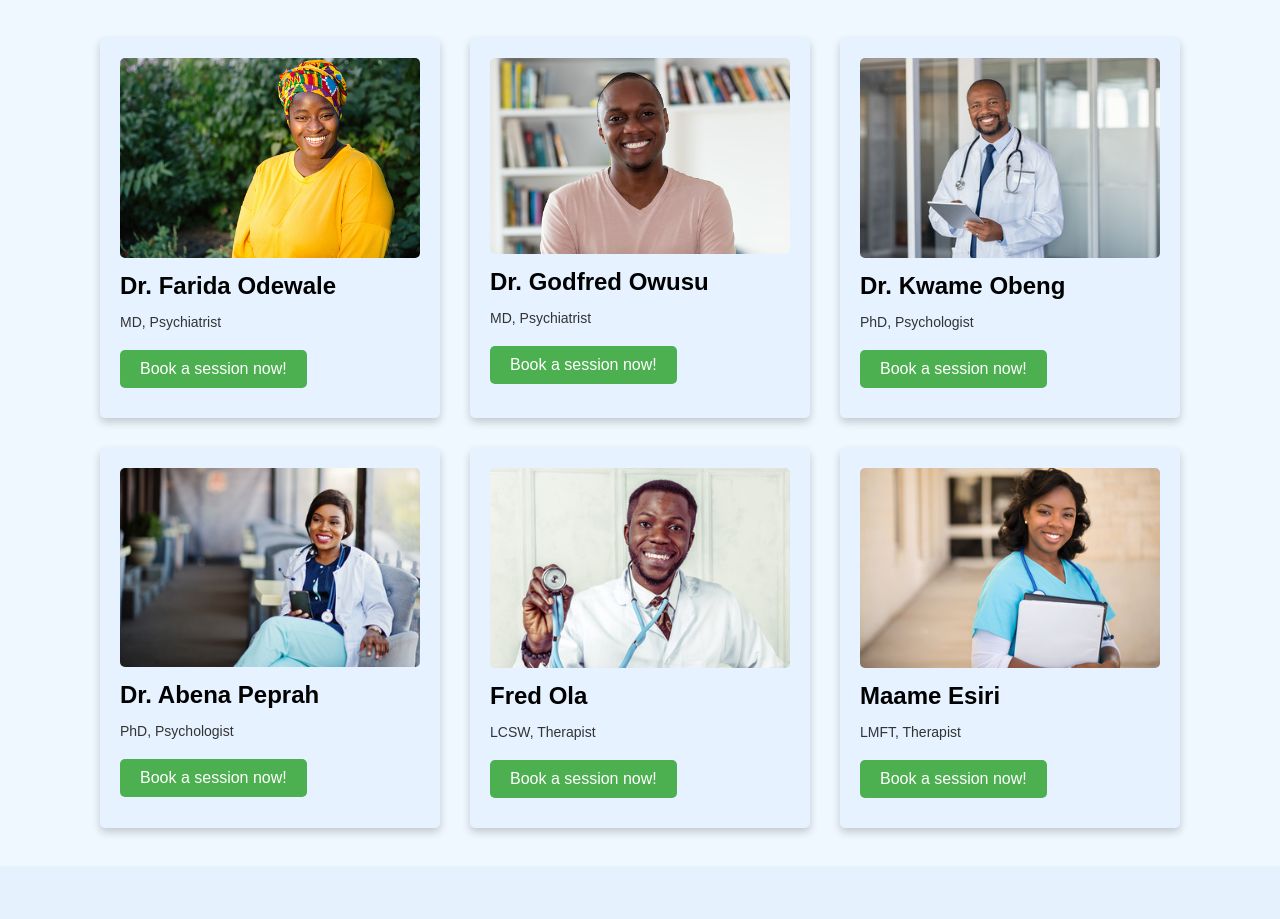
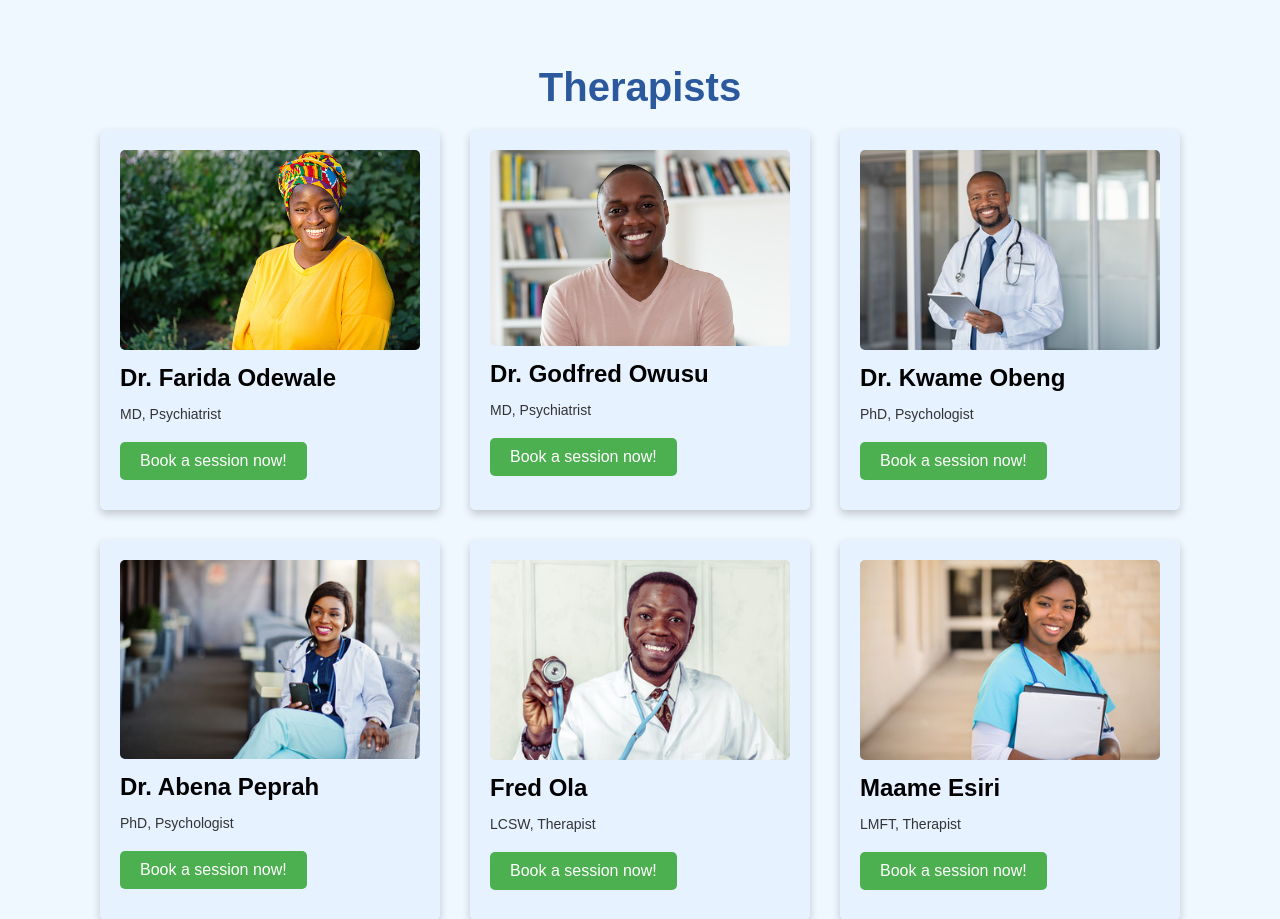
Before and after one commit to emmanuelofor/SafeSpace, a Flask app: page /therapist2 in a window 1280 px wide. Shown: the top 919 px of the page. Before the commit the page ends 835 px from the top, so only its background shows below. Run offline with Flask 3, Linux system fonts and the light colour scheme.

Commit message:
add a header to connect to the therapist

```diff
--- a/static/therapist2.css
+++ b/static/therapist2.css
@@ -2,6 +2,13 @@ body {
   font-family: Arial, sans-serif;
   background-color: #f0f8ff;
   padding: 30px;
+}
+
+.header h1 {
+  text-align: center;
+  font-size: 2.5rem;
+  color: #2C599D;
+  margin-bottom: 20px;
 }
 
 .therapist-container {
--- a/templates/therapist2.html
+++ b/templates/therapist2.html
@@ -7,6 +7,12 @@
     <link rel="stylesheet" href="{{ url_for('static', filename='therapist2.css') }}">
 </head>
 <body>
+
+    <div class="header">
+        <h1>Therapists</h1>
+    </div>
+
+
     <div class="therapist-container">
         {% for therapist in therapists %}
         <div class="therapist-card">
```
Also changed, not shown: templates/homepage.html (+6 -1 lines).
